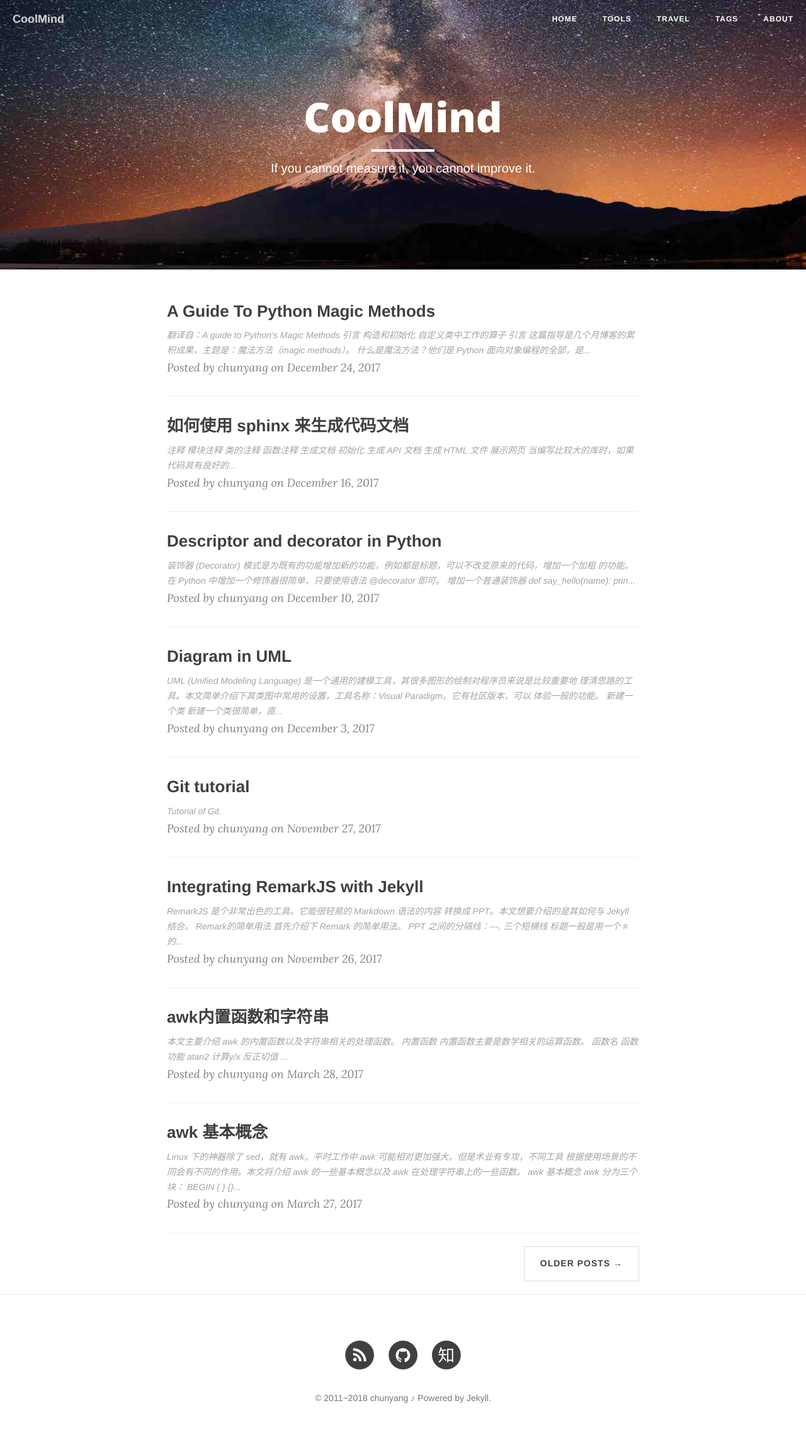
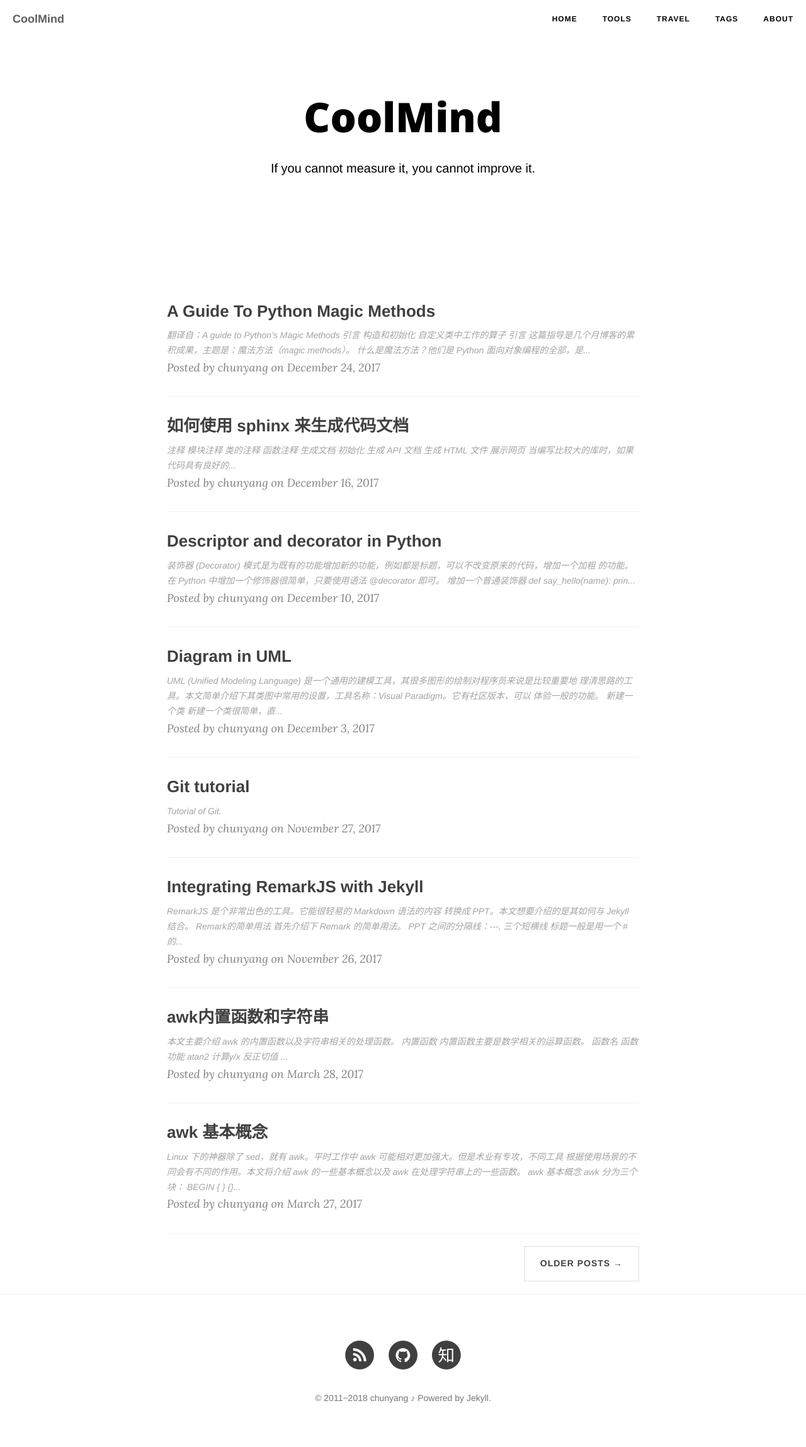
Before and after one commit to chunyang-wen/chunyang-wen.github.io, a Jekyll site: the page built from index.html, in a window 1280 px wide. Shown: the whole page at 63% size. Built offline with Jekyll 4.4.1, drawn with Linux system fonts in a browser that asks for light colours; nearby versions of some CDN libraries; the list of posts is cut into pages by our own code; comment, search, counter and statistics services are not loaded.

Commit message:
Modify: remove pic and hover style

```diff
--- a/_includes/footer.html
+++ b/_includes/footer.html
@@ -105,7 +105,7 @@
 <script src="{{ "/js/bootstrap.min.js " | prepend: site.baseurl }}"></script>
 
 <!-- Custom Theme JavaScript -->
-<script src="{{ "/js/clean-blog.min.js " | prepend: site.baseurl }}"></script>
+<script src="{{ "/js/clean-blog.js " | prepend: site.baseurl }}"></script>
 
 
 <script type="text/javascript">var cnzz_protocol = (("https:" == document.location.protocol) ? " https://" : " http://");document.write(unescape("%3Cspan id='cnzz_stat_icon_1261471669'%3E%3C/span%3E%3Cscript src='" + cnzz_protocol + "s4.cnzz.com/z_stat.php%3Fid%3D1261471669%26show%3Dpic' type='text/javascript'%3E%3C/script%3E"));</script>
--- a/_layouts/page.html
+++ b/_layouts/page.html
@@ -3,7 +3,8 @@
 ---
 
 <!-- Page Header -->
-<header class="intro-header" style="background-image: url('{{ site.baseurl }}/{% if page.header-img %}{{ page.header-img }}{% else %}{{ site.header-img }}{% endif %}')">
+<!--header class="intro-header" style="background-image: url('{{ site.baseurl }}/{% if page.header-img %}{{ page.header-img }}{% else %}{{ site.header-img }}{% endif %}')"-->
+<header class="intro-header">
     <div class="container">
         <div class="row">
             <div class="col-lg-8 col-lg-offset-2 col-md-10 col-md-offset-1">
--- a/_layouts/post.html
+++ b/_layouts/post.html
@@ -3,9 +3,9 @@
 ---
 
 <!-- Post Header -->
+<!-- background-image: url('{{ site.baseurl }}/{% if page.header-img %}{{ page.header-img }}{% else %}{{ site.header-img }}{% endif %}') -->
 <style type="text/css">
     header.intro-header{
-        background-image: url('{{ site.baseurl }}/{% if page.header-img %}{{ page.header-img }}{% else %}{{ site.header-img }}{% endif %}')
     }
 </style>
 <header class="intro-header" >
--- a/css/clean-blog.css
+++ b/css/clean-blog.css
@@ -105,7 +105,7 @@
   margin-top: 20px;
 }
 .navbar-custom {
-  background: white;
+  background: black;
   position: absolute;
   top: 0;
   left: 0;
@@ -132,20 +132,24 @@
     font-size: 20px;
   }
   .navbar-custom .navbar-brand {
-    color: white;
+    color: black;
     padding: 20px;
   }
   .navbar-custom .navbar-brand:hover,
   .navbar-custom .navbar-brand:focus {
-    color: rgba(255, 255, 255, 0.8);
+    /*color: rgba(255, 255, 255, 0.8);*/
+	color: #5e5e5e:
+	background-color: transparent:
   }
   .navbar-custom .nav li a {
-    color: white;
+    color: black;
     padding: 20px;
   }
   .navbar-custom .nav li a:hover,
   .navbar-custom .nav li a:focus {
-    color: rgba(255, 255, 255, 0.8);
+    /*color: rgba(255, 255, 255, 0.8);*/
+	color: #5e5e5e;
+	background-color: transparent:
   }
 }
 @media only screen and (min-width: 1170px) {
@@ -197,7 +201,7 @@
 }
 .intro-header {
   background: no-repeat center center;
-  background-color: #808080;
+  background-color: white;
   background-attachment: scroll;
   -webkit-background-size: cover;
   -moz-background-size: cover;
@@ -216,7 +220,7 @@
 .intro-header .post-heading,
 .intro-header .page-heading {
   padding: 100px 0 50px;
-  color: white;
+  color: black;
 }
 @media only screen and (min-width: 768px) {
   .intro-header .site-heading,
```
